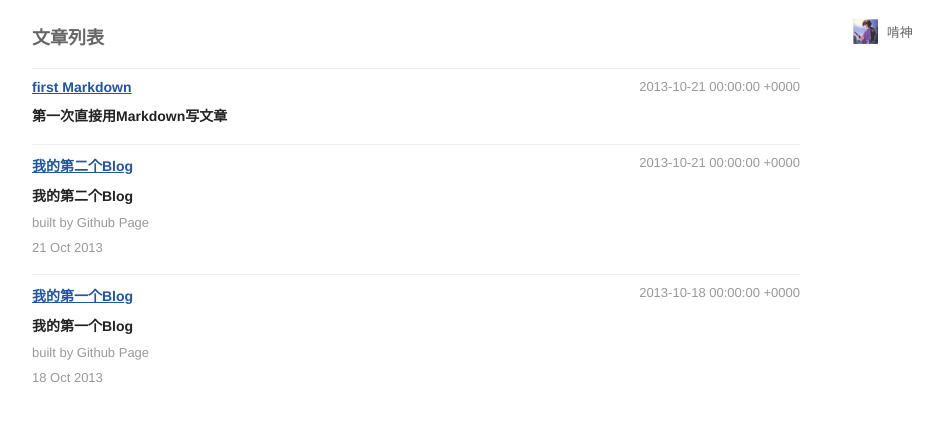
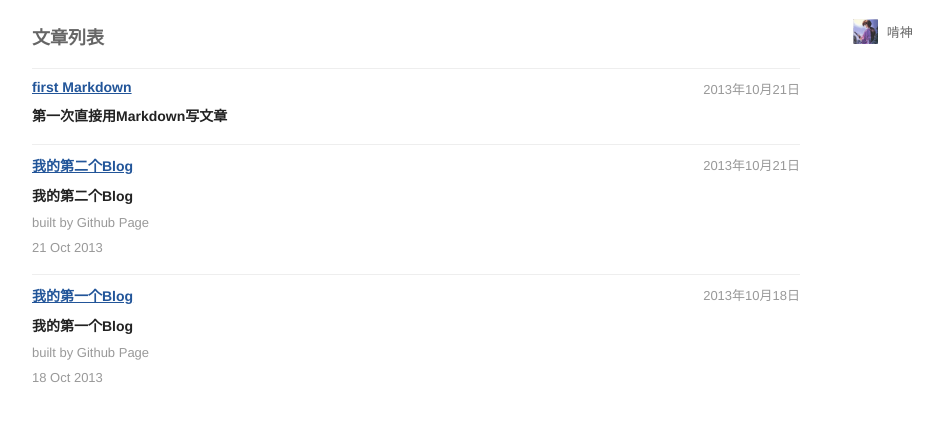
Before and after one commit to kenshinlin/archives, a Jekyll site: the page built from index.html, in a window 1280 px wide. Shown: the top 421 px of the page, without its empty margins (96-1039 px from the left). Built offline with Jekyll 4.4.1, drawn with Linux system fonts in a browser that asks for light colours.

Commit message:
Update index.html

```diff
--- a/index.html
+++ b/index.html
@@ -10,8 +10,7 @@
 　　    <li>
 			<h2>
 				<a href="{{ post.url }}">{{ post.title }}</a>
-				<span class="idx-post-data">{{ post.date }}</span>
-				<span>{{ date_to_string }}</span>
+				<span class="idx-post-data">{{ post.date | date: "%Y年%m月%d日"}}</span>
 			</h2>
 			<div class="excerpt">
 				{{ post.excerpt }}
```
